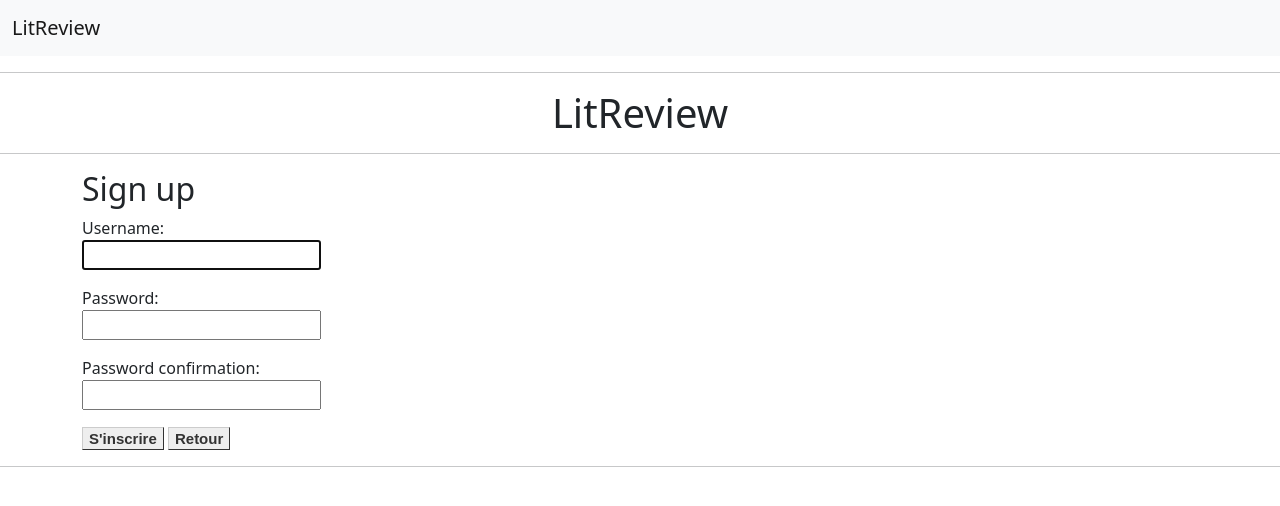
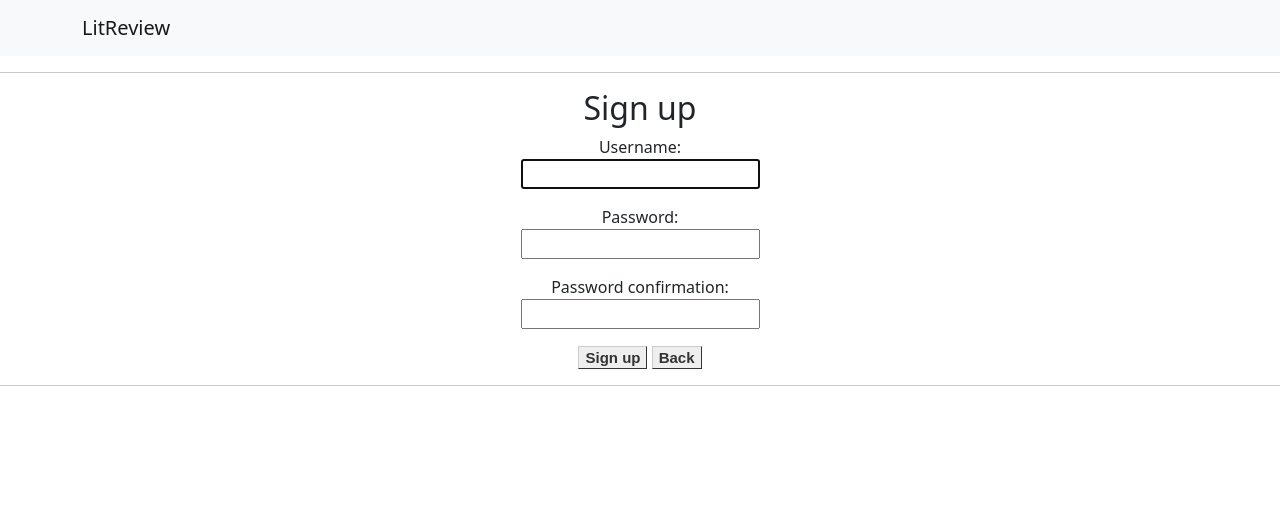
Before and after one commit to harrisafoster/P9_FOSTER_Harris_LitReview, a Django app: page /signup/ in a window 1280 px wide. Shown: the top 506 px of the page. Run offline with Django 3.2, Linux system fonts and the light colour scheme.

Commit message:
Changements dans les templates html, les chemins, et les views pour laisser l'utilisateur s'authentifier, créer un compte, et se déconnecter.

```diff
--- a/P9LR/LitReview/templates/LitReview/main.html
+++ b/P9LR/LitReview/templates/LitReview/main.html
@@ -12,18 +12,18 @@
 </head>
 <body>
     <nav class="navbar navbar-expand-lg navbar-light bg-light">
-        <div class="container-fluid">
-            <a class="navbar-brand" href="{% url 'home' %}">LitReview</a>
+        <div class="container">
+            <a class="navbar-brand" href="">LitReview</a>
             <button class="navbar-toggler" type="button" data-bs-toggle="collapse" data-bs-target="#navbarNavAltMarkup" aria-controls="navbarNavAltMarkup" aria-expanded="false" aria-label="Toggle navigation">
                 <span class="navbar-toggler-icon"></span>
             </button>
             {% if user.is_authenticated %}
             <div class="collapse navbar-collapse" id="navbarNavAltMarkup">
-                <div class="navbar-nav">
+                <div class="navbar-nav ms-auto">
                     <a class="nav-link active" aria-current="page" href="{% url 'flux' %}">Flux</a>
                     <a class="nav-link" href="#">Posts</a>
                     <a class="nav-link" href="#">Abonnements</a>
-                    <a class="nav-link disabled">Se déconnecter</a>
+                    <a class="nav-link" href="{% url 'logout' %}">Se déconnecter</a>
                 </div>
             </div>
             {% endif %}
--- a/P9LR/LitReview/templates/LitReview/signup.html
+++ /dev/null
@@ -1,25 +0,0 @@
-{% extends 'LitReview/main.html' %}
-
-{% block content %}
-<h1>LitReview</h1>
-<hr>
-<div class="container">
-  <h2>Sign up</h2>
-  <form method="post">
-    {% csrf_token %}
-    {% for field in form %}
-      <p>
-        {{ field.label_tag }}<br>
-        {{ field }}
-        {% if field.help_text %}
-        {% endif %}
-        {% for error in field.errors %}
-          <p style="color: red">{{ error }}</p>
-        {% endfor %}
-      </p>
-    {% endfor %}
-    <button type="submit" class="button">S'inscrire</button>
-    <a href="{% url 'home' %}" class="button">Retour</a>
-  </form>
-</div>
-{% endblock %}
--- /dev/null
+++ b/P9LR/LitReview/templates/registration/signup.html
@@ -0,0 +1,27 @@
+{% extends 'LitReview/main.html' %}
+
+{% block content %}
+<div class="container">
+  <div class="row">
+    <div class="col">
+      <h2>Sign up</h2>
+      <form method="post">
+        {% csrf_token %}
+        {% for field in form %}
+          <p>
+            {{ field.label_tag }}<br>
+            {{ field }}
+            {% if field.help_text %}
+            {% endif %}
+            {% for error in field.errors %}
+              <p style="color: red">{{ error }}</p>
+            {% endfor %}
+          </p>
+        {% endfor %}
+        <button type="submit" class="button">Sign up</button>
+        <a href="{% url 'login_page' %}" class="button">Back</a>
+      </form>
+    </div>
+  </div>
+</div>
+{% endblock %}
--- a/P9LR/LitReview/urls.py
+++ b/P9LR/LitReview/urls.py
@@ -3,8 +3,8 @@ from . import views
 from django.conf.urls import url
 
 urlpatterns = [
-    path('', views.home, name='home'),
-    path('profile/', views.profile),
+    path('', views.login_page, name='login_page'),
     path('flux/', views.flux, name='flux'),
-    url(r'^signup/$', views.signup, name='signup'),
+    path('signup/', views.signup, name='signup'),
+    path('logout/', views.logout, name='logout'),
 ]
--- a/P9LR/LitReview/views.py
+++ b/P9LR/LitReview/views.py
@@ -1,34 +1,54 @@
 from django.shortcuts import render
 from django.http import HttpResponse
 from django.contrib.auth import login, authenticate
+from django.contrib.auth import logout as django_logout
 from django.contrib.auth.forms import UserCreationForm
 from django.shortcuts import render, redirect
+from django.contrib import messages
 
 
-def home(request):
-    return render(request, 'LitReview/dashboard.html')
+def login_page(request):
+    if request.user.is_authenticated:
+        return redirect('flux')
+    else:
+        if request.method == 'POST':
+            username = request.POST.get('username')
+            password = request.POST.get('password')
+
+            user = authenticate(request, username=username, password=password)
+
+            if user is not None:
+                login(request, user)
+                return redirect('flux')
+            else:
+                messages.info(request, 'Username OR password is incorrect')
+
+        context = {}
+        return render(request, 'registration/login.html', context)
+
+
+def signup(request):
+    if request.user.is_authenticated:
+        return redirect('flux')
+    else:
+        if request.method == 'POST':
+            form = UserCreationForm(request.POST)
+            if form.is_valid():
+                form.save()
+                username = form.cleaned_data.get('username')
+                raw_password = form.cleaned_data.get('password1')
+                user = authenticate(username=username, password=raw_password)
+                login(request, user)
+                return redirect('flux')
+        else:
+            form = UserCreationForm()
+        return render(request, 'registration/signup.html', {'form': form})
+
+
+def logout(request):
+    django_logout(request)
+    return redirect('login_page')
 
 
 def flux(request):
     return render(request, 'LitReview/flux.html')
-
-
-def profile(request):
-    ## 'if user is authenticated, grab user name and info automatically'
-    return render(request, 'LitReview/profile.html')
-# Create your views here.
-
-
-def signup(request):
-    if request.method == 'POST':
-        form = UserCreationForm(request.POST)
-        if form.is_valid():
-            form.save()
-            username = form.cleaned_data.get('username')
-            raw_password = form.cleaned_data.get('password1')
-            user = authenticate(username=username, password=raw_password)
-            login(request, user)
-            return redirect('home')
-    else:
-        form = UserCreationForm()
-    return render(request, 'LitReview/signup.html', {'form': form})
--- a/P9LR/P9LR/settings.py
+++ b/P9LR/P9LR/settings.py
@@ -123,3 +123,6 @@ STATICFILES_DIRS = [os.path.join(BASE_DIR, 'static'), ]
 # https://docs.djangoproject.com/en/3.2/ref/settings/#default-auto-field
 
 DEFAULT_AUTO_FIELD = 'django.db.models.BigAutoField'
+
+LOGIN_REDIRECT_URL = 'flux'
+LOGOUT_REDIRECT_URL = 'login_page'
--- a/P9LR/static/css/main.css
+++ b/P9LR/static/css/main.css
@@ -16,25 +16,15 @@ h1 {
 
 .col {
     text-align: center;
-}
-
-.flux-container {
-  height: 600px;
-  position: relative;
-  border: 3px solid black;
-}
-
-.center {
-  margin: 0;
-  position: absolute;
-  top: 50%;
-  left: 50%;
-  -ms-transform: translate(-50%, -50%);
-  transform: translate(-50%, -50%);
+    justify-content: center;
 }
 
 .critique-body {
+    position: relative;
     border: 1px solid black;
+    margin-left: auto;
+    margin-right: auto;
+    width: 50%;
 }
 
 .nested-body {
--- a/requirements.txt
+++ b/requirements.txt
@@ -1,4 +1,5 @@
 asgiref==3.4.1
 Django==3.2.6
+Pillow==8.3.2
 pytz==2021.1
 sqlparse==0.4.1
```
Also changed, not shown: P9LR/LitReview/templates/LitReview/flux.html (+5 -3 lines), P9LR/LitReview/templates/LitReview/profile.html (deleted, +0 -7 lines), P9LR/LitReview/templates/registration/login.html (renamed from P9LR/LitReview/templates/LitReview/dashboard.html, +6 -3 lines).
